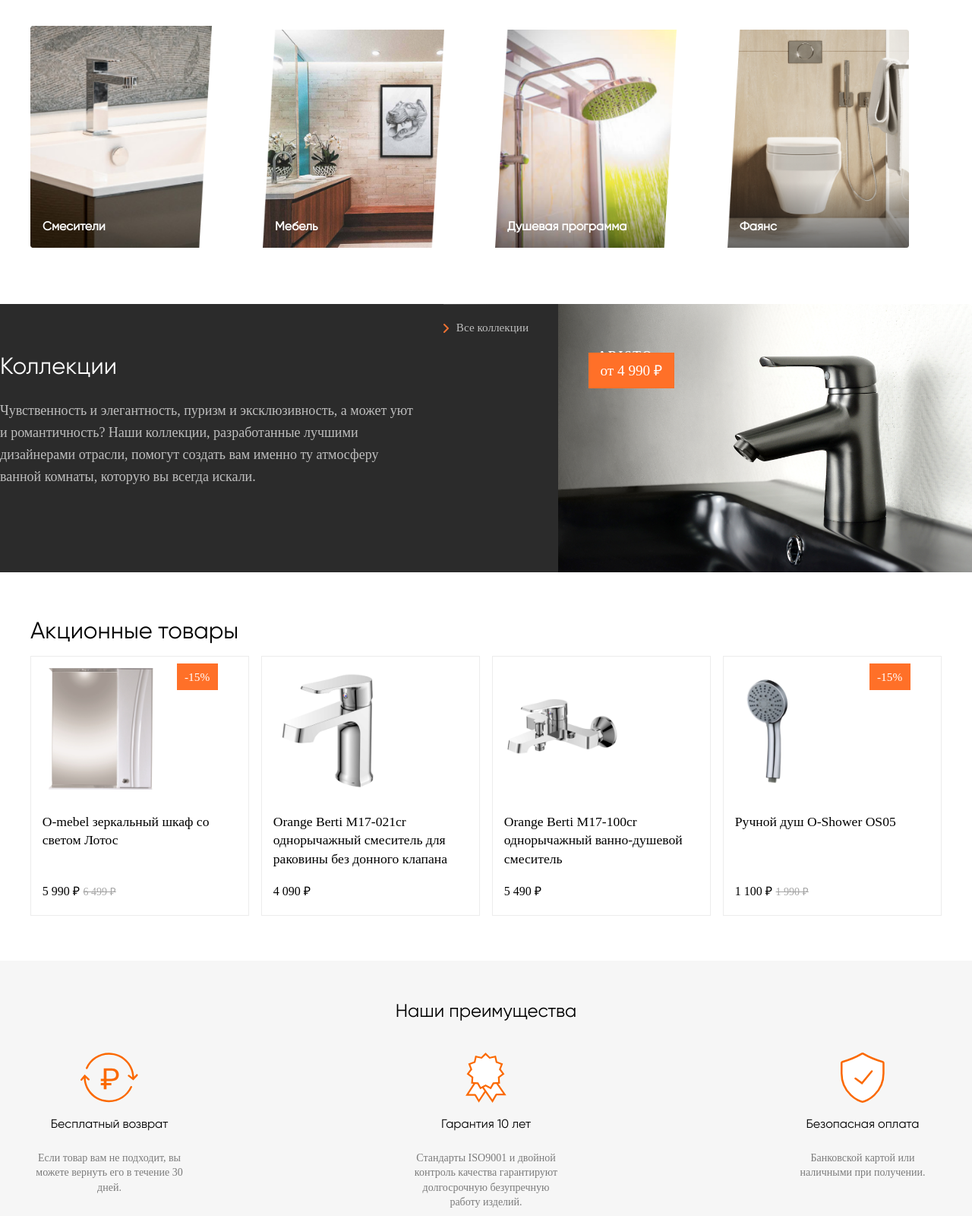
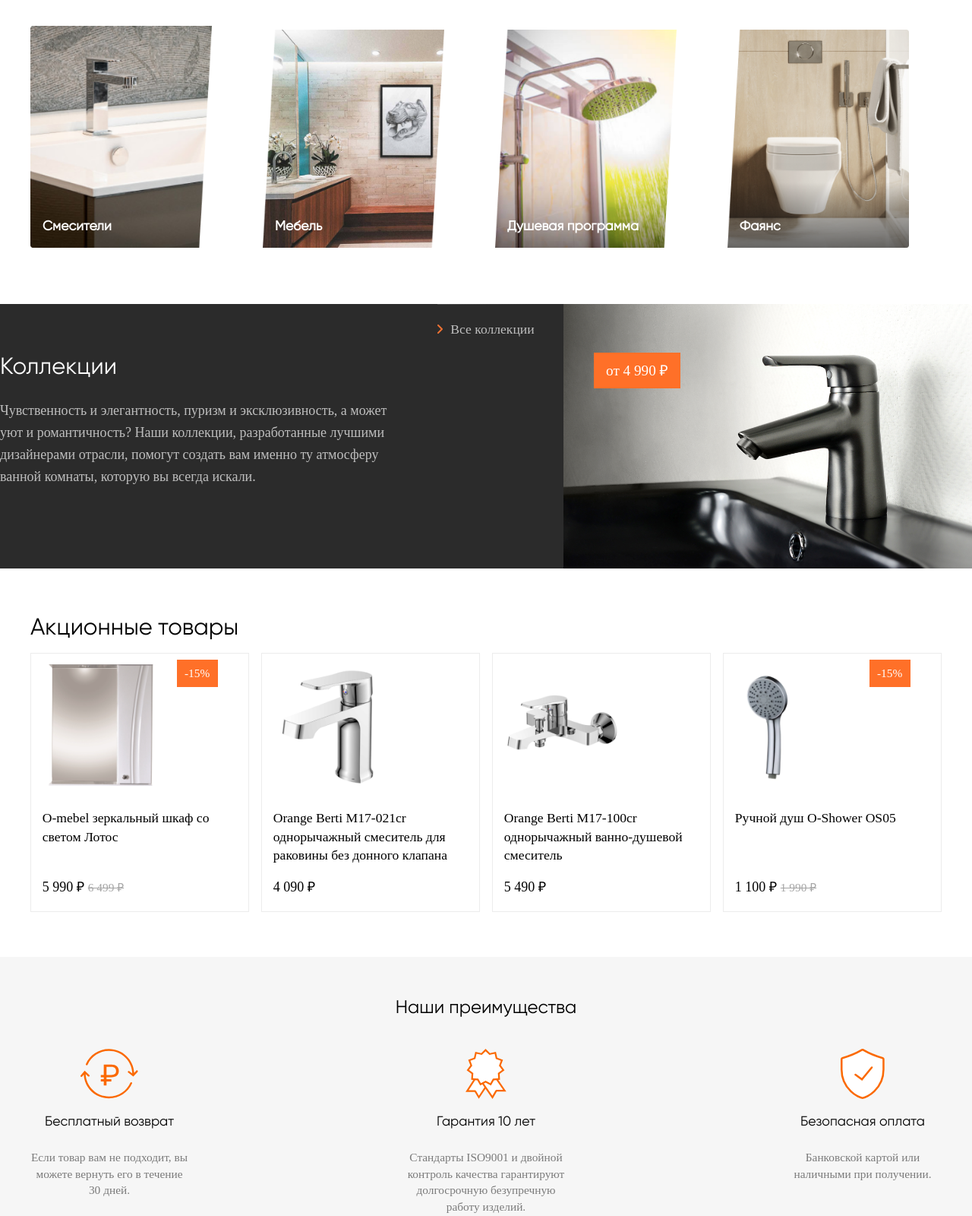
Before and after one commit to Alereee/git-names, a plain HTML site: page Responsive-page-main/index.html in a window 1280 px wide. Shown: the part 1200-2800 px from the top of the page at 76% size. Drawn offline with Linux system fonts and the light colour scheme.

Commit message:
Use scalable heading and footer sizes
Co-authored-by: Copilot <223556219+Copilot@users.noreply.githusercontent.com>

```diff
--- a/Responsive-page-main/index.css
+++ b/Responsive-page-main/index.css
@@ -546,7 +546,7 @@ input:focus-visible,
 
 .intro-first-letter {
     line-height: 1;
-    font-size: 3rem;
+    font-size: clamp(2.75rem, 2.5rem + 1vw, 3.25rem);
 }
 
 .intro-first-title {
@@ -634,7 +634,7 @@ input:focus-visible,
     color: white;
     font-weight: 700;
     font-family: 'Gilroy';
-    font-size: 1rem;
+    font-size: var(--label-size);
     line-height: 1.3;
     position: absolute;
     bottom: 2.1vh;
@@ -705,7 +705,7 @@ input:focus-visible,
 
 .collections-all > span {
     font-family: 'PT Sans';
-    font-size: 0.95rem;
+    font-size: var(--label-size);
     line-height: 1.5;
     color: #BEBEBE;
     margin-left: 0.78vw;
@@ -715,7 +715,7 @@ input:focus-visible,
     margin: 0;
     font-family: 'PT Sans';
     font-weight: 700;
-    font-size: 1rem;
+    font-size: var(--label-size);
     line-height: 1.5;
     color: white;
     letter-spacing: 2px;
@@ -796,7 +796,7 @@ input:focus-visible,
 }
 
 .good-price-discount {
-    font-size: 0.875rem;
+    font-size: var(--small-size);
     line-height: 1.3;
     color: #A5A5A5;
     text-decoration: line-through;
@@ -804,9 +804,8 @@ input:focus-visible,
 
 .good-price-normal {
     color: black!important;
-    font-size: 1rem!important;
+    font-size: var(--body-font-size)!important;
     line-height: 1.3!important;
-
 }
 
 /* -------------------- ADVANTAGES --------------- */
@@ -859,7 +858,7 @@ input:focus-visible,
 .advantage-title {
     font-family: 'Gilroy';
     font-weight: 400;
-    font-size: 1rem;
+    font-size: var(--label-size);
     line-height: 1.3;
     margin-top: 2.22vh;
 }
@@ -868,7 +867,7 @@ input:focus-visible,
     text-align: center;
     font-weight: 400;
     font-family: 'PT Sans';
-    font-size: 0.875rem;
+    font-size: var(--small-size);
     line-height: 1.4;
     margin-top: 1vh;
     color: #7B7B7B;
@@ -927,7 +926,7 @@ input:focus-visible,
     color: white;
     font-weight: 700;
     font-family: 'Gilroy';
-    font-size: 0.95rem;
+    font-size: var(--label-size);
     line-height: 1.3;
 }
 
@@ -944,7 +943,7 @@ input:focus-visible,
     align-items: center;
     color: #BEBEBE;
     font-family: 'PT Sans';
-    font-size: 1rem;
+    font-size: var(--body-font-size);
     line-height: 1.5;
 }
 
```
